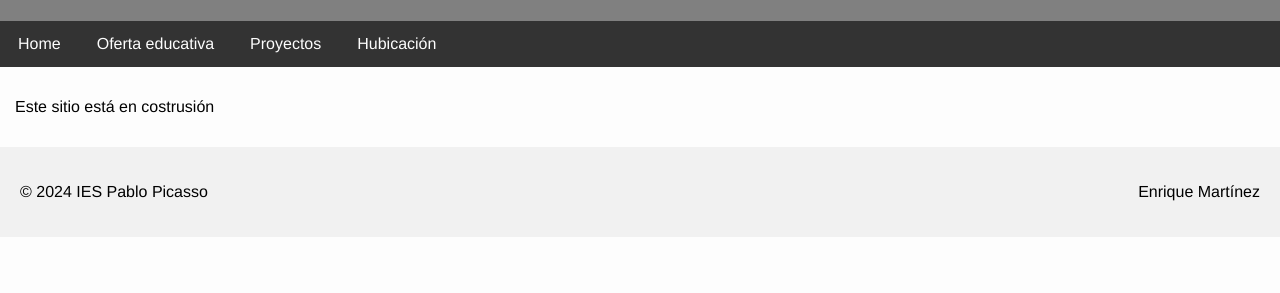
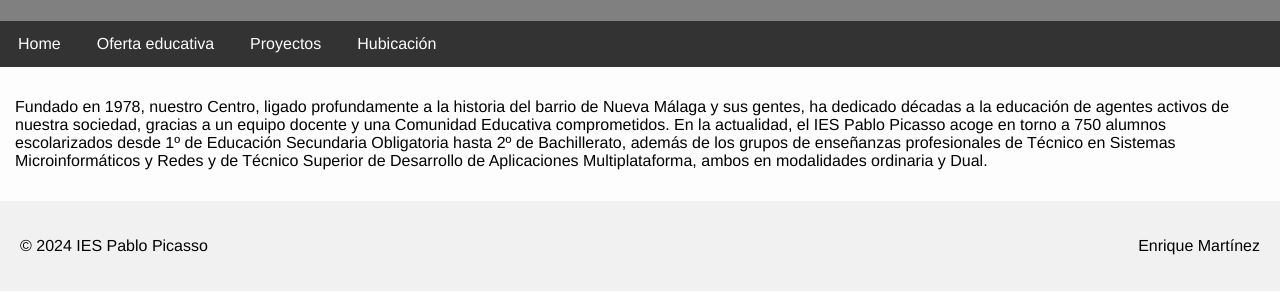
Before and after one commit to EnriquePicasso/ExamenMio2425, a plain HTML site: page index.html in a window 1280 px wide. Shown: the part 99-392 px from the top of the page. Drawn offline with Linux system fonts and the light colour scheme.

Commit message:
Cambio texto

```diff
--- a/index.html
+++ b/index.html
@@ -19,7 +19,7 @@
     <div class="contenido">
 
         <p>
-            Este sitio está en costrusión
+            Fundado en 1978, nuestro Centro, ligado profundamente a la historia del barrio de Nueva Málaga y sus gentes, ha dedicado décadas a la educación de agentes activos de nuestra sociedad, gracias a un equipo docente y una Comunidad Educativa comprometidos. En la actualidad, el IES Pablo Picasso acoge en torno a 750 alumnos escolarizados desde 1º de Educación Secundaria Obligatoria hasta 2º de Bachillerato, además de los grupos de enseñanzas profesionales de Técnico en Sistemas Microinformáticos y Redes y de Técnico Superior de Desarrollo de Aplicaciones Multiplataforma, ambos en modalidades ordinaria y Dual.
         </p>
 
     </div>
```
